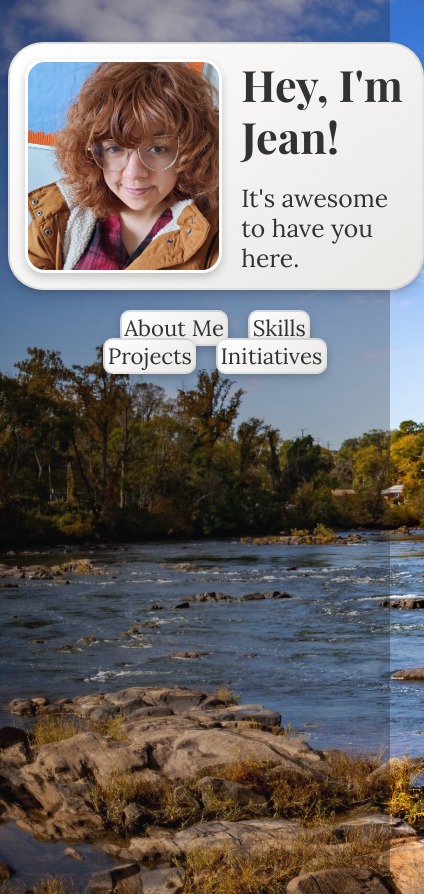
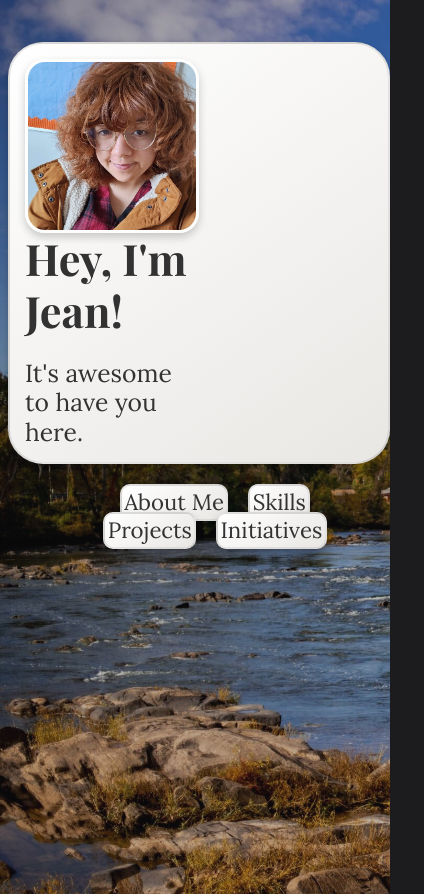
Before and after one commit to lerrayi/ferraro_portfolio, a plain HTML site: page index.html in a window 390 px wide. Shown: the whole page, 424 px wide, since content can reach past the window. Drawn offline with nearby package versions, Linux system fonts and the light colour scheme.

Commit message:
Consistent element sizing

```diff
--- a/style.css
+++ b/style.css
@@ -1,5 +1,9 @@
 /* Import Fonts */
 @import url('https://fonts.googleapis.com/css2?family=Inter:wght@400;700&family=Playfair+Display:wght@400;700&family=Lora:wght@400;700&display=swap');
+
+*, *::before, *::after {
+  box-sizing: border-box;
+}
 
 /* Global Styles */
 body {
@@ -32,10 +36,10 @@ body {
   padding: 6%; /* Increase padding for better spacing */
   display: flex;
   flex-direction: row;
-  width: 50vw; /* Card takes up 50% of the screen width */
+  width: 60vw; /* Card takes up 50% of the screen width */
   margin: 0 auto; /* Center the card horizontally */
-  height: 50vh; /* Set height to 70% of the viewport height */
-  margin-top: 5vh;
+  height: 75vh; /* Set height to 70% of the viewport height */
+  margin-top: 5vh; /* Increased space from top */
   border: 2px solid rgba(0, 0, 0, 0.1); /* Light border */
   box-shadow: 0 6px 12px rgba(0, 0, 0, 0.15), 0 2px 4px rgba(0, 0, 0, 0.1); /* Polished shadow */
 }
@@ -45,7 +49,7 @@ body {
   .card {
     width: 98vw;
     height: auto;
-    flex-direction: row;
+    flex-direction: column;
     padding: 4%;
   }
 }
```
